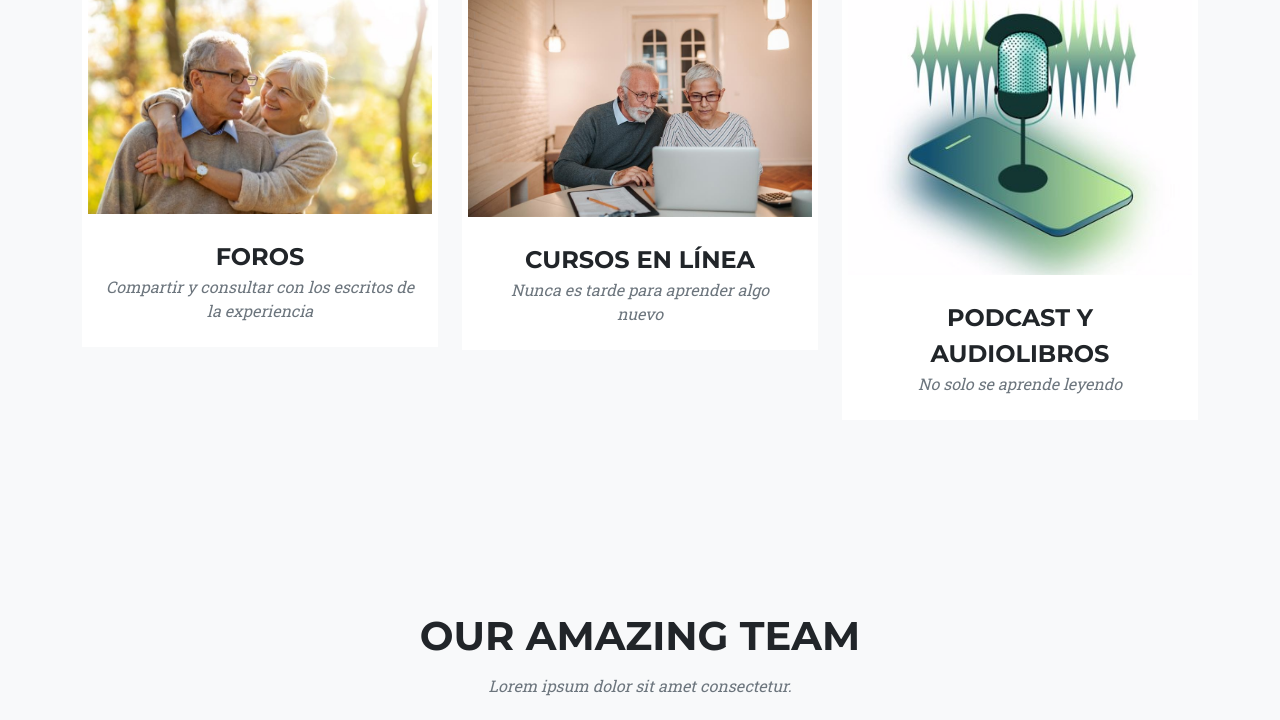
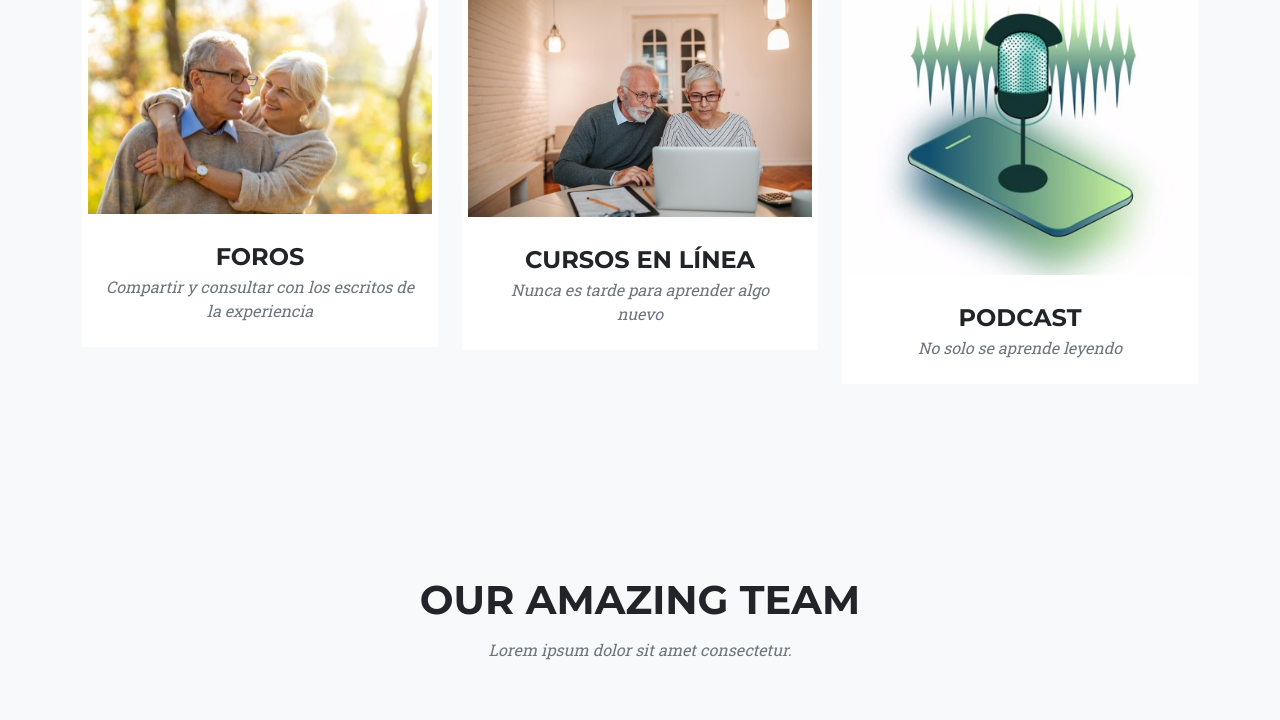
Before and after one commit to cquito4/Paginas-Implementacion, a plain HTML site: page index.html in a window 1280 px wide. Shown: the part 2491-3211 px from the top of the page. Drawn offline with Linux system fonts and the light colour scheme.

Commit message:
cambios en main podcast

```diff
--- a/index.html
+++ b/index.html
@@ -214,7 +214,7 @@
                         </div>
                     </div>
                 </div>
-                <div class="col-lg-4 col-sm-4 md-4">
+                <div class="col-lg-4 col-sm-4 md-5">
                     <!-- social item 3-->
                     <div class="entretenimiento-item">
                         <button class="boton" type="button">
@@ -223,7 +223,7 @@
                             </a>
                         </button>
                         <div class="entretenimiento-caption">
-                            <div class="entretenimiento-caption-heading">PODCAST Y AUDIOLIBROS</div>
+                            <div class="entretenimiento-caption-heading">PODCAST</div>
                             <div class="entretenimiento-caption-subheading text-muted">No solo se aprende leyendo</div>
                         </div>
                     </div>
```
